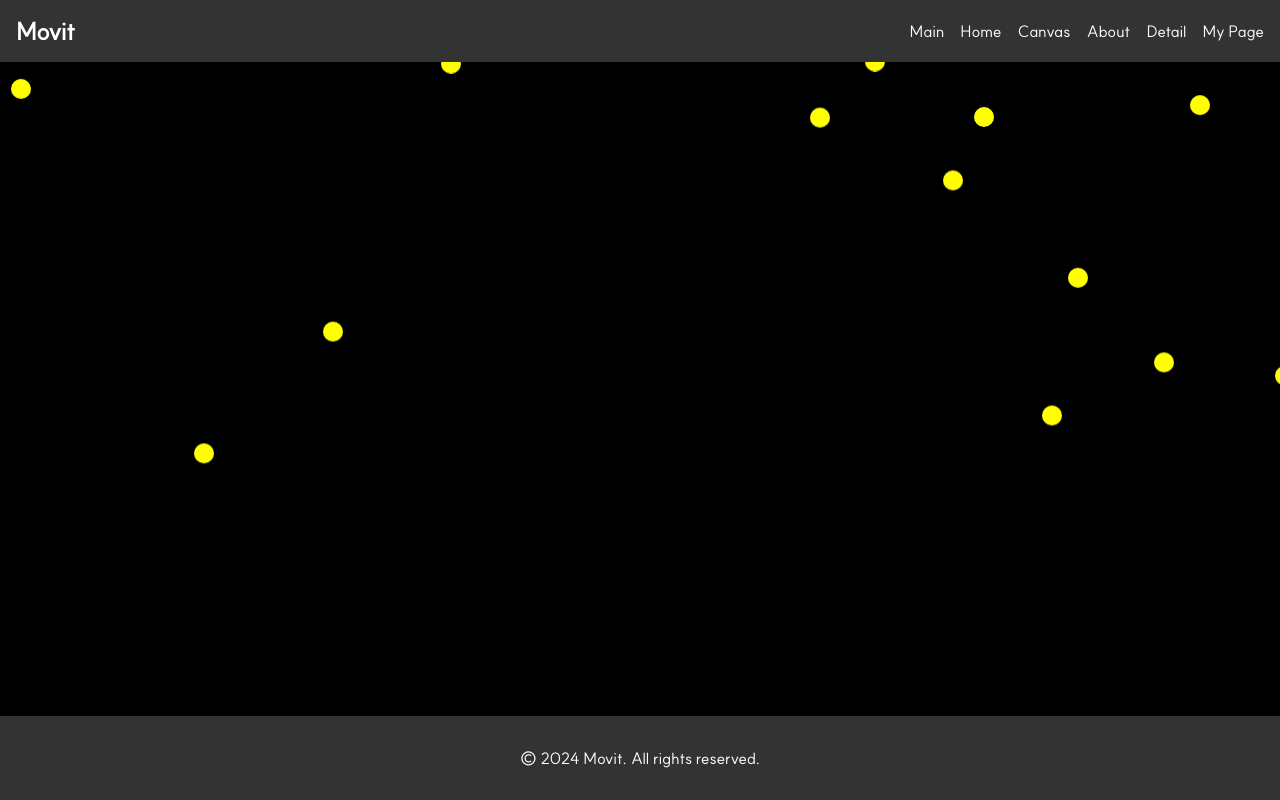
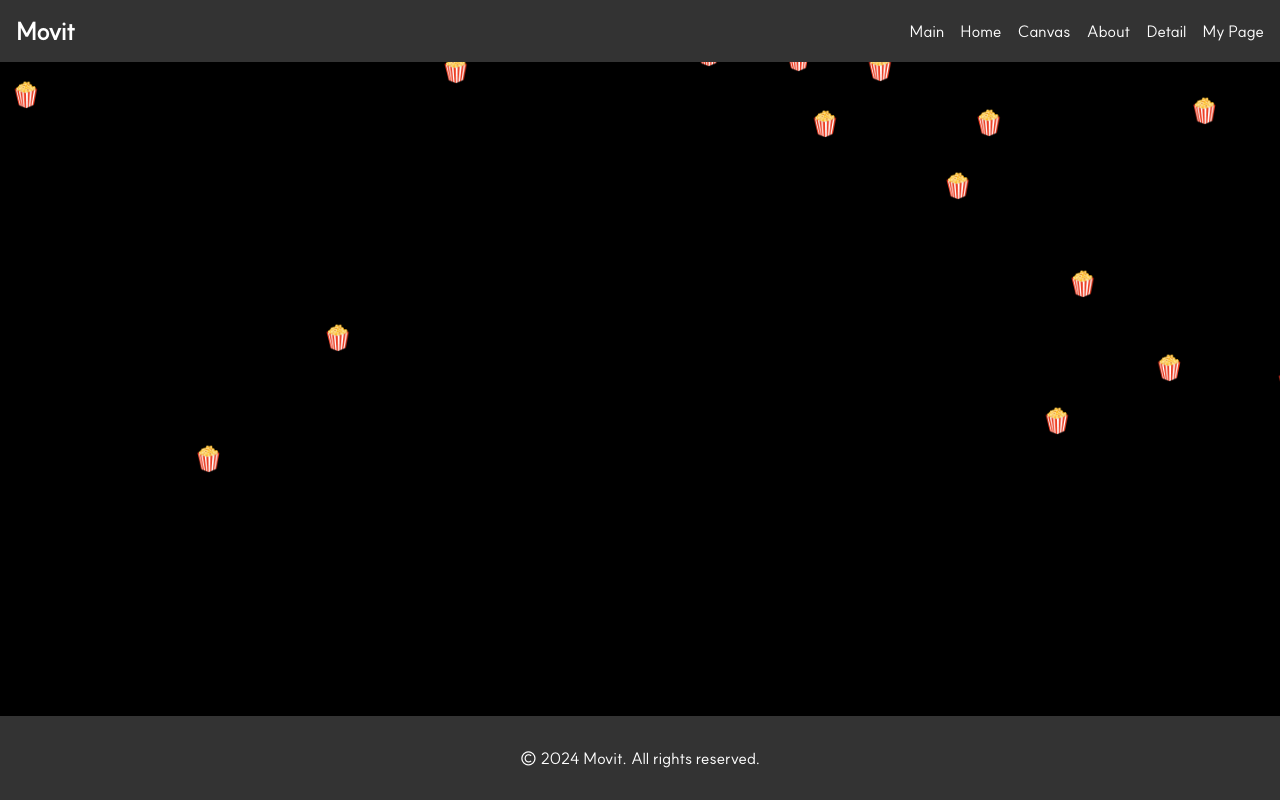
Before and after one commit to yeoniii20/movit, a Vue app: page / in a window 1280 px wide. Built offline with nearby package versions, Linux system fonts and the light colour scheme; the HTML template or start-up script is replaced by a standard one.

Commit message:
styles: change papcorn icon

```diff
--- a/src/views/MainPage.vue
+++ b/src/views/MainPage.vue
@@ -6,7 +6,9 @@
         :key="index"
         class="popcorn"
         :style="popcornStyle(popcorn)"
-      ></div>
+      >
+        🍿
+      </div>
     </div>
   </div>
 </template>
@@ -69,10 +71,7 @@ export default {
 }
 
 .popcorn {
-  width: 20px;
-  height: 20px;
-  background-color: yellow;
-  border-radius: 50%;
+  font-size: 24px;
   position: absolute;
   top: 0;
   animation-name: fall;
```
